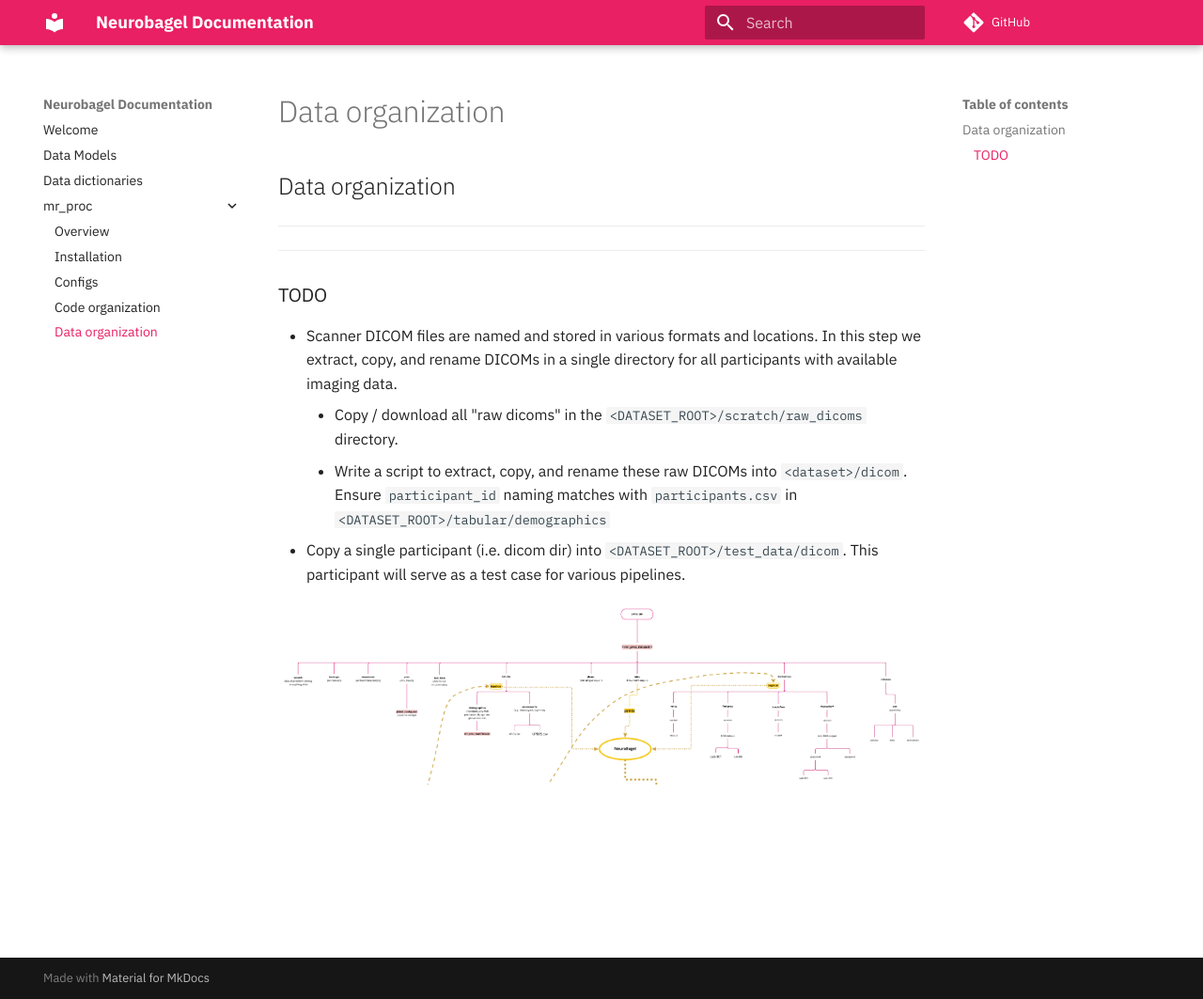
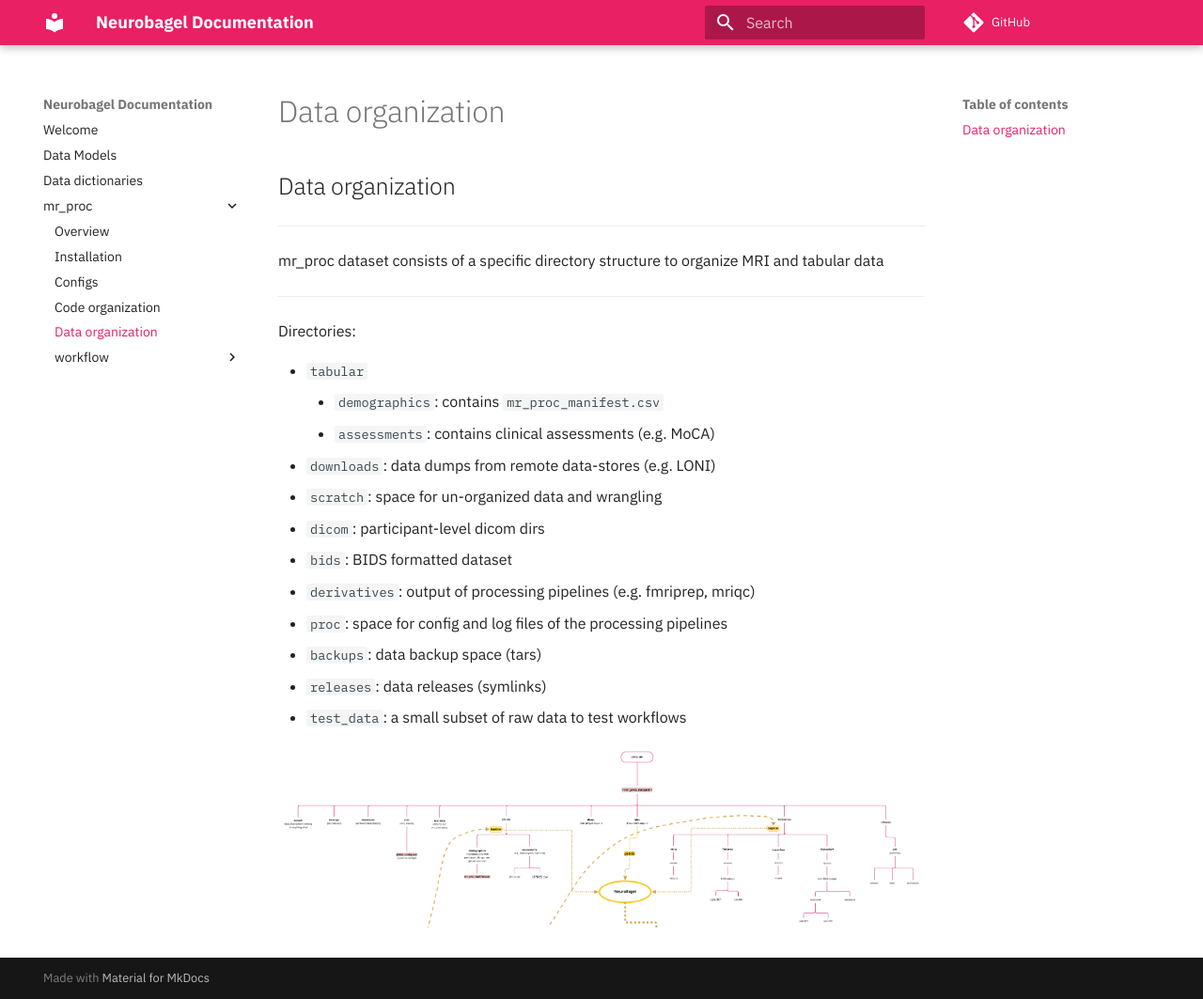
Before and after one commit to neurobagel/documentation, an MkDocs documentation site: the page built from docs/mr_proc/data_org.md, in a window 1280 px wide and 1063 px high. Shown: the whole window at 94% size. Built offline with MkDocs 1.6.1 and Material for MkDocs 9.7.7, drawn with Linux system fonts in a browser that asks for light colours; comment, search, counter and statistics services are not loaded.

Commit message:
updated mr_proc doc

```diff
--- a/docs/mr_proc/data_org.md
+++ b/docs/mr_proc/data_org.md
@@ -2,15 +2,24 @@
 
 ---
 
+mr_proc dataset consists of a specific directory structure to organize MRI and tabular data
+
 ---
 
+Directories:
 
-### TODO
-
-- Scanner DICOM files are named and stored in various formats and locations. In this step we extract, copy, and rename DICOMs in a single directory for all participants with available imaging data.
-    - Copy / download all "raw dicoms" in the `<DATASET_ROOT>/scratch/raw_dicoms` directory.
-    - Write a script to extract, copy, and rename these raw DICOMs into `<dataset>/dicom`. Ensure `participant_id` naming matches with `participants.csv` in `<DATASET_ROOT>/tabular/demographics`
-- Copy a single participant (i.e. dicom dir) into `<DATASET_ROOT>/test_data/dicom`. This participant will serve as a test case for various pipelines.
+- `tabular`
+    - `demographics`: contains `mr_proc_manifest.csv`
+    - `assessments`: contains clinical assessments (e.g. MoCA)
+- `downloads`: data dumps from remote data-stores (e.g. LONI)
+- `scratch`: space for un-organized data and wrangling
+- `dicom`: participant-level dicom dirs
+- `bids`: BIDS formatted dataset
+- `derivatives`: output of processing pipelines (e.g. fmriprep, mriqc)
+- `proc`: space for config and log files of the processing pipelines
+- `backups`: data backup space (tars)
+- `releases`: data releases (symlinks)
+- `test_data`: a small subset of raw data to test workflows
 
 
 ![data_org](../imgs/data_org.jpg)
--- a/docs/mr_proc/dicom_org.md
+++ /dev/null
@@ -1,7 +0,0 @@
-### TODO
-
----
-
-# TODO
-
----
--- a/mkdocs.yml
+++ b/mkdocs.yml
@@ -20,6 +20,11 @@ nav:
     - Configs: "mr_proc/configs.md"
     - "Code organization": "mr_proc/code_org.md"
     - "Data organization": "mr_proc/data_org.md"
+    - workflow:
+      - "DICOM organization": "mr_proc/workflow/dicom_org.md"
+      - "BIDS conversion": "mr_proc/workflow/bids_conv.md"
+      - proc_pipe:
+        - fmriprep: "mr_proc/workflow/proc_pipe/fmriprep.md"
 
 markdown_extensions:
   - tables
```
Also changed, not shown: docs/mr_proc/bids_conv.md (deleted, +0 -45 lines), docs/mr_proc/code_org.md (+2 -2 lines), docs/mr_proc/configs.md (+10 -3 lines), docs/mr_proc/fmriprep.md (deleted, +0 -56 lines), docs/mr_proc/installation.md (+10 -1 lines), docs/mr_proc/overview.md (+2 -2 lines), docs/mr_proc/workflow/bids_conv.md (added, +63 -0 lines), docs/mr_proc/workflow/dicom_org.md (added, +24 -0 lines), docs/mr_proc/workflow/proc_pipe/fmriprep.md (added, +73 -0 lines).
